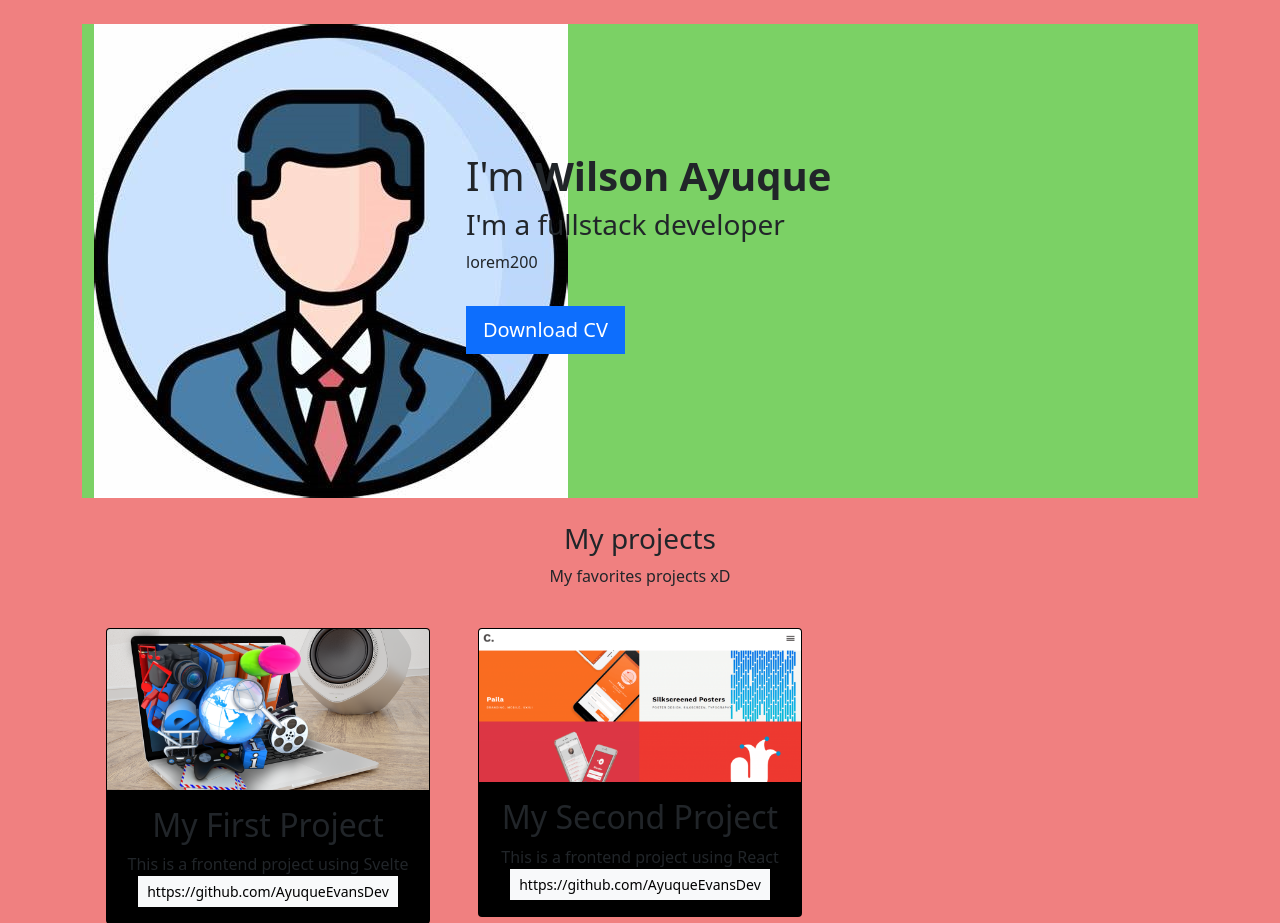
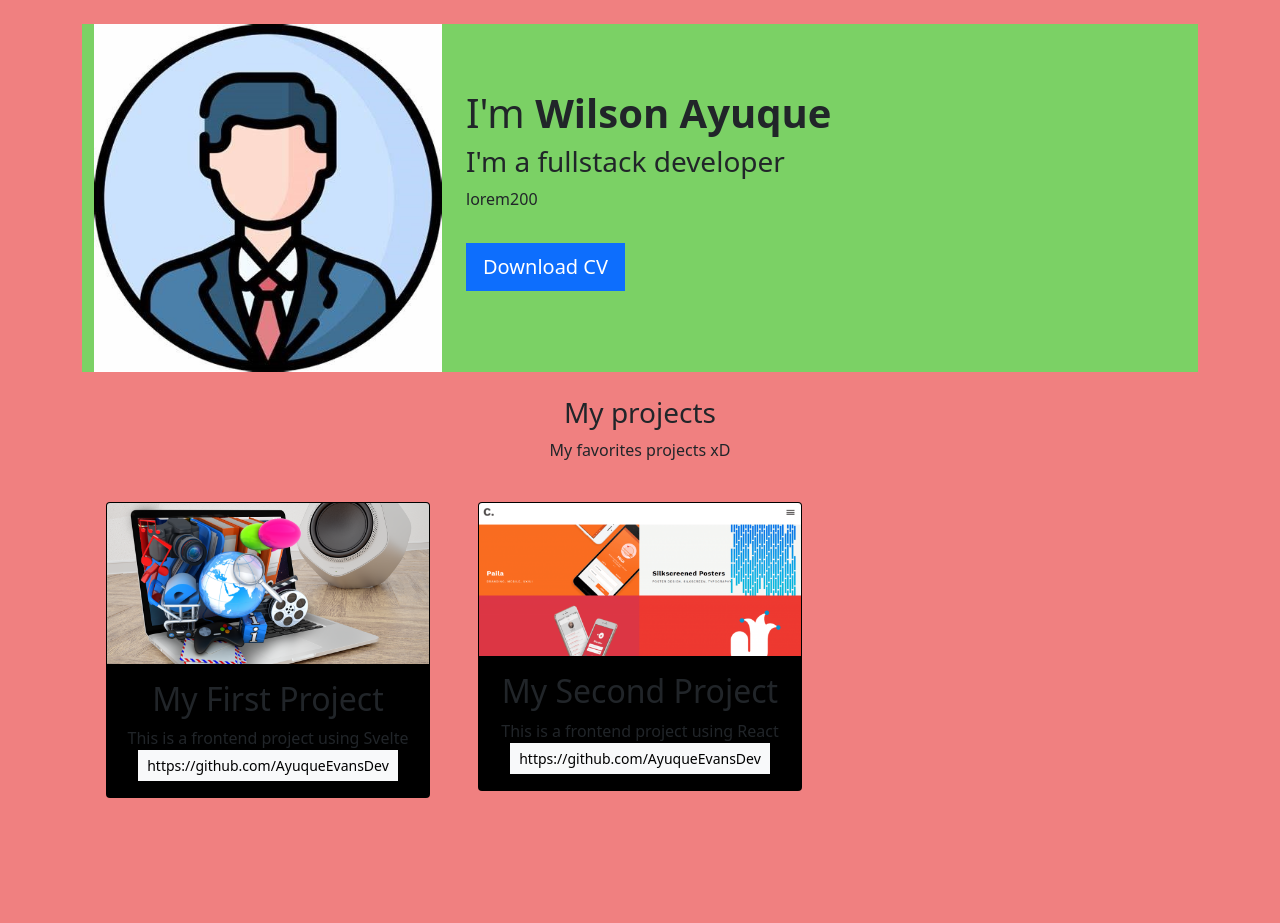
Before and after one commit to AyuqueEvansDev/My-simple-portfolio, a Django app: page / in a window 1280 px wide. Shown: the part 56-979 px from the top of the page. After the commit the page ends 854 px from the top, so only its background shows below. Run offline with Django 4.2, Linux system fonts and the light colour scheme; data comes from the database, SQL or seed files in the repository.

Commit message:
Modificacion

```diff
--- a/portfolio/templates/home.html
+++ b/portfolio/templates/home.html
@@ -5,7 +5,7 @@
 {% load static %}
 <header class="row bg">
     <div class="col-md-4">
-        <img src="{% static 'perfil.jpg' %}"></img>
+        <img src="{% static 'perfil.jpg' %}" class="img-fluid"></img>
     </div>
 
     <div class="col-md-8 my-auto">
```
